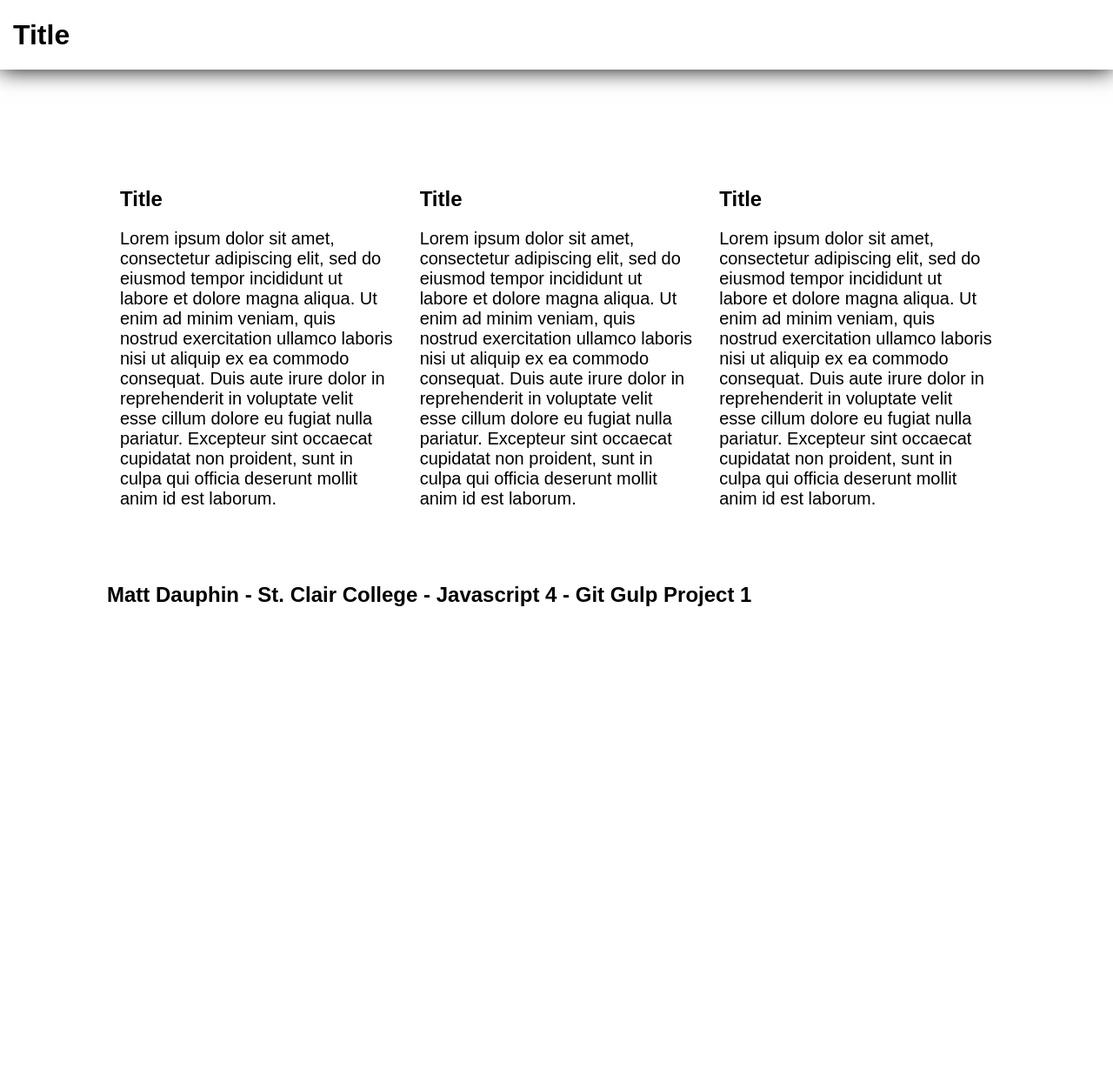
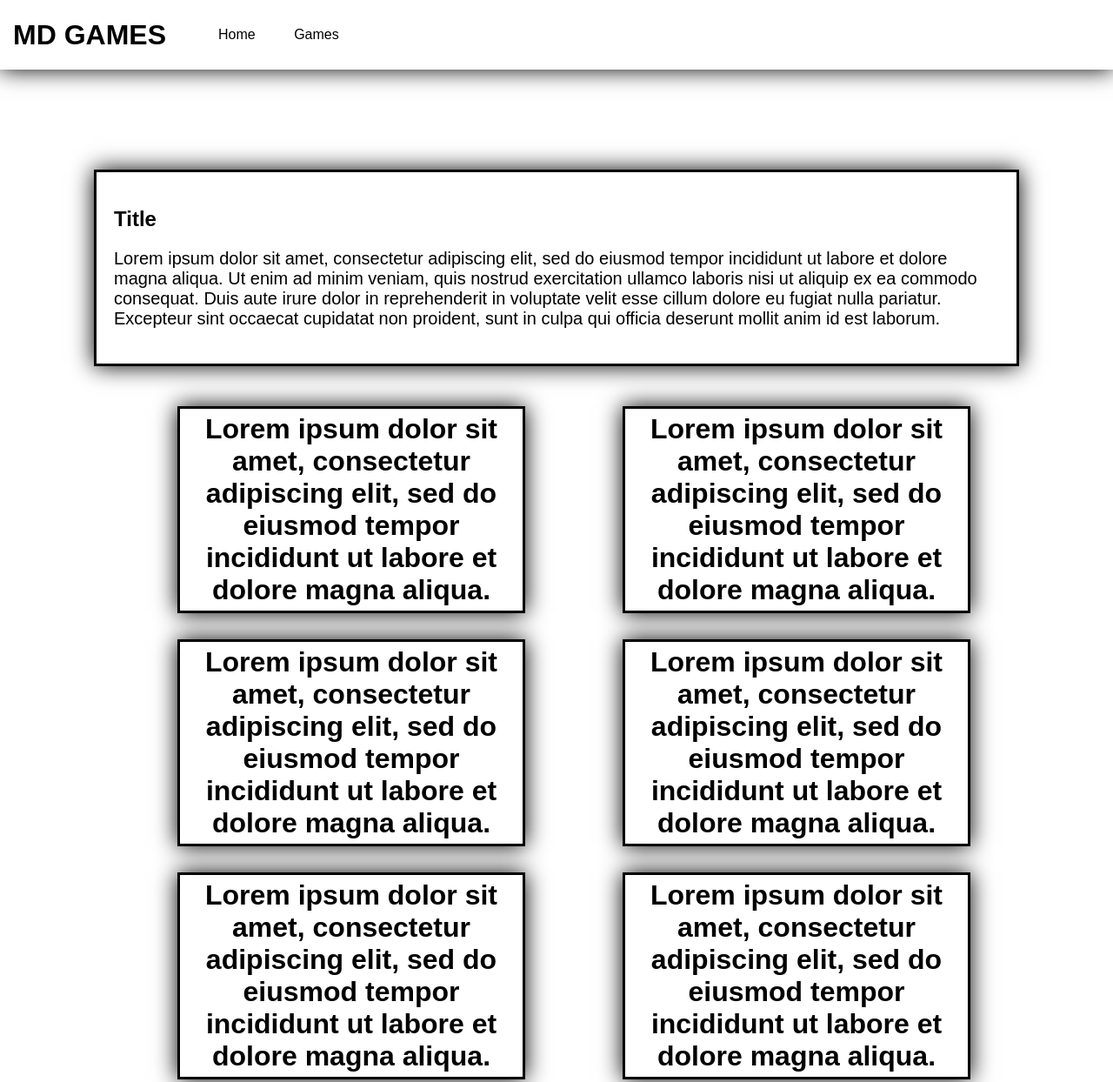
Before and after one commit to MDauphin319/WEB501Project1, a website: page source/games.html in a window 1280 px wide. Shown: the top 1244 px of the page at 87% size. Before the commit the page ends 1033 px from the top, so only its background shows below. Drawn offline with nearby package versions, Linux system fonts and the light colour scheme; files that its build step writes are made by us from their sources.

Commit message:
Added Proper Layout to games.html

```diff
--- a/source/games.html
+++ b/source/games.html
@@ -10,40 +10,41 @@
 </head>
 
 <header class="col-12">
-	<h1>Title</h1>
+	<h1>MD GAMES</h1>
+	<nav>
+		<ul>
+			<li><a href="index.html">Home</a></li>
+			<li><a href="games.html">Games</a></li>
+		</ul>
+	</nav>
 </header>
 
 <body>
-
-<div class="col-12">
-
-	<div class="col-4">
-		<h2>Title</h2>
-
-		<p>Lorem ipsum dolor sit amet, consectetur adipiscing elit, sed do eiusmod tempor incididunt ut labore et dolore magna aliqua. Ut enim ad minim veniam, quis nostrud 	exercitation ullamco laboris nisi ut aliquip ex ea commodo consequat. Duis aute irure dolor in reprehenderit in voluptate velit esse cillum dolore eu fugiat nulla pariatur. Excepteur sint occaecat cupidatat non proident, sunt in culpa qui officia deserunt mollit anim id est laborum.
-		</p>
+	<div class="stretch-parent">
+		<div class="stretch-child">
+				<h2>Title</h2>
+				<p>Lorem ipsum dolor sit amet, consectetur adipiscing elit, sed do eiusmod tempor incididunt ut labore et dolore magna aliqua. Ut enim
+				ad minim veniam, quis nostrud 	exercitation ullamco laboris nisi ut aliquip ex ea commodo consequat. Duis aute irure dolor in reprehenderit
+				in voluptate velit esse cillum dolore eu fugiat nulla pariatur. Excepteur sint occaecat cupidatat non proident, sunt in culpa qui officia deserunt
+				mollit anim id est laborum.</p>
+		</div>
 	</div>
 
-	<div class="col-4">
-		<h2>Title</h2>
+	<ul class="flex-container-wrap wrap">
+	  <li class="flex-item-wrap">Lorem ipsum dolor sit amet, consectetur adipiscing elit, sed do eiusmod tempor incididunt ut labore et dolore magna aliqua.</li>
+	  <li class="flex-item-wrap">Lorem ipsum dolor sit amet, consectetur adipiscing elit, sed do eiusmod tempor incididunt ut labore et dolore magna aliqua.</li>
+	  <li class="flex-item-wrap">Lorem ipsum dolor sit amet, consectetur adipiscing elit, sed do eiusmod tempor incididunt ut labore et dolore magna aliqua.</li>
+	  <li class="flex-item-wrap">Lorem ipsum dolor sit amet, consectetur adipiscing elit, sed do eiusmod tempor incididunt ut labore et dolore magna aliqua.</li>
+	  <li class="flex-item-wrap">Lorem ipsum dolor sit amet, consectetur adipiscing elit, sed do eiusmod tempor incididunt ut labore et dolore magna aliqua.</li>
+	  <li class="flex-item-wrap">Lorem ipsum dolor sit amet, consectetur adipiscing elit, sed do eiusmod tempor incididunt ut labore et dolore magna aliqua.</li>
+	  <li class="flex-item-wrap">Lorem ipsum dolor sit amet, consectetur adipiscing elit, sed do eiusmod tempor incididunt ut labore et dolore magna aliqua.</li>
+	  <li class="flex-item-wrap">Lorem ipsum dolor sit amet, consectetur adipiscing elit, sed do eiusmod tempor incididunt ut labore et dolore magna aliqua.</li>
+	  <li class="flex-item-wrap">Lorem ipsum dolor sit amet, consectetur adipiscing elit, sed do eiusmod tempor incididunt ut labore et dolore magna aliqua.</li>
+	</ul>
+</body>
 
-		<p>Lorem ipsum dolor sit amet, consectetur adipiscing elit, sed do eiusmod tempor incididunt ut labore et dolore magna aliqua. Ut enim ad minim veniam, quis nostrud 	exercitation ullamco laboris nisi ut aliquip ex ea commodo consequat. Duis aute irure dolor in reprehenderit in voluptate velit esse cillum dolore eu fugiat nulla pariatur. Excepteur sint occaecat cupidatat non proident, sunt in culpa qui officia deserunt mollit anim id est laborum.
-		</p>
-	</div>
-
-	<div class="col-4">
-		<h2>Title</h2>
-
-		<p>Lorem ipsum dolor sit amet, consectetur adipiscing elit, sed do eiusmod tempor incididunt ut labore et dolore magna aliqua. Ut enim ad minim veniam, quis nostrud 	exercitation ullamco laboris nisi ut aliquip ex ea commodo consequat. Duis aute irure dolor in reprehenderit in voluptate velit esse cillum dolore eu fugiat nulla pariatur. Excepteur sint occaecat cupidatat non proident, sunt in culpa qui officia deserunt mollit anim id est laborum.
-		</p>
-	</div>
-
+<div class="footer">
+		<p>Matt Dauphin - St. Clair College - Javascript 4 - Project 1</p>
 </div>
 
-</body>
-
-<footer class="col-12">
-	<h2>Matt Dauphin - St. Clair College - Javascript 4 - Git Gulp Project 1</h2>
-</footer>
-
 </html>
--- a/source/scss/styles.scss
+++ b/source/scss/styles.scss
@@ -33,7 +33,7 @@ header li a {
 }
 
 body {
-    height: 120vh;
+    height: auto;
     font-family: sans-serif;
     margin-top: 65px;
     padding: 100px;
@@ -76,6 +76,32 @@ span {
 	margin-top: 30px;
 }
 
+/* Games.html Styles */
+.flex-container-wrap {
+  list-style: none;
+  display: flex;
+  justify-content: space-around;
+}
+
+.wrap    {
+  flex-wrap: wrap;
+}
+
+.flex-item-wrap {
+  padding: 5px;
+	width: 400px;
+	height: auto;
+	border-style: solid;
+	border-color: black;
+	box-shadow: 0 0 25px 0 black;
+  margin-top: 30px;
+
+  font-weight: bold;
+  font-size: 2em;
+  text-align: center;
+}
+
+/* Footer Styles */
 .footer{
 	position: absolute;
     left: 0;
```
Also changed, not shown: prod/games.html (+29 -28 lines), prod/index.html (+2 -3 lines), source/index.html (+2 -3 lines), prod/ui/styles.css.
